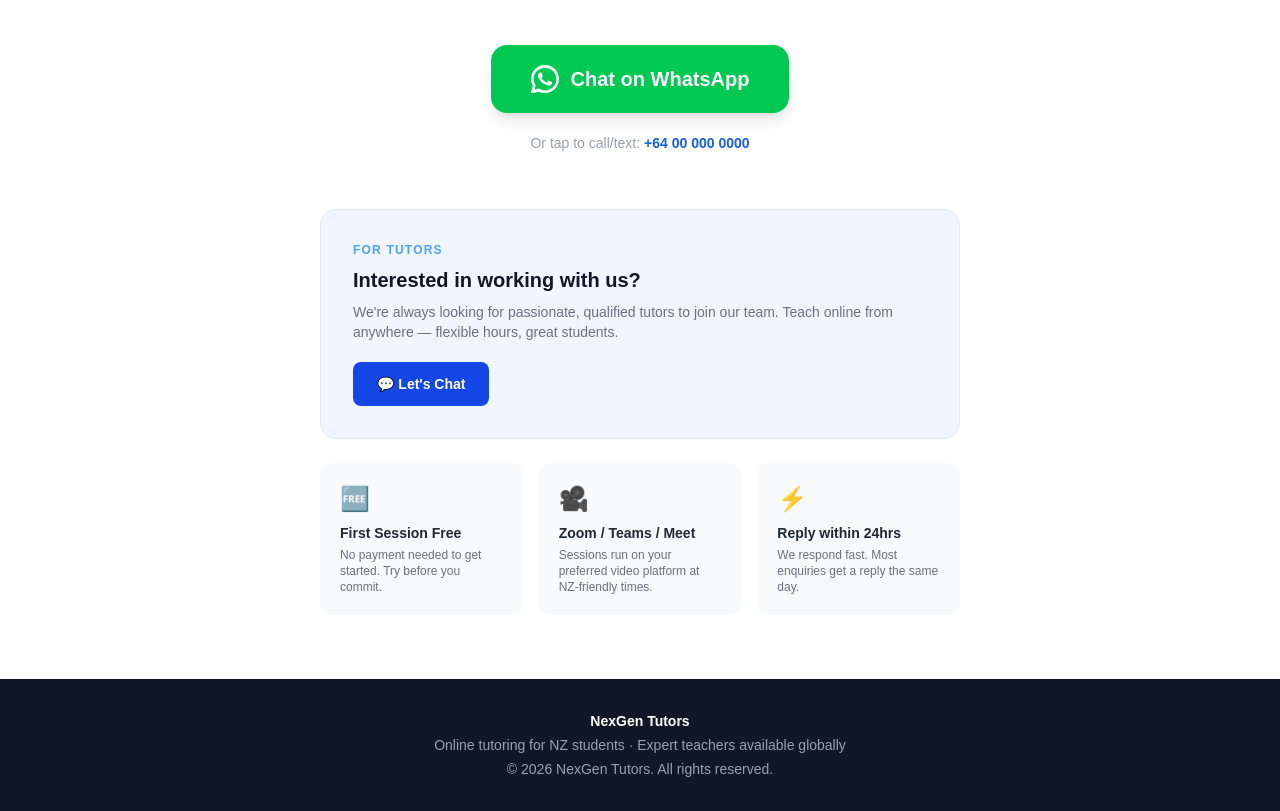
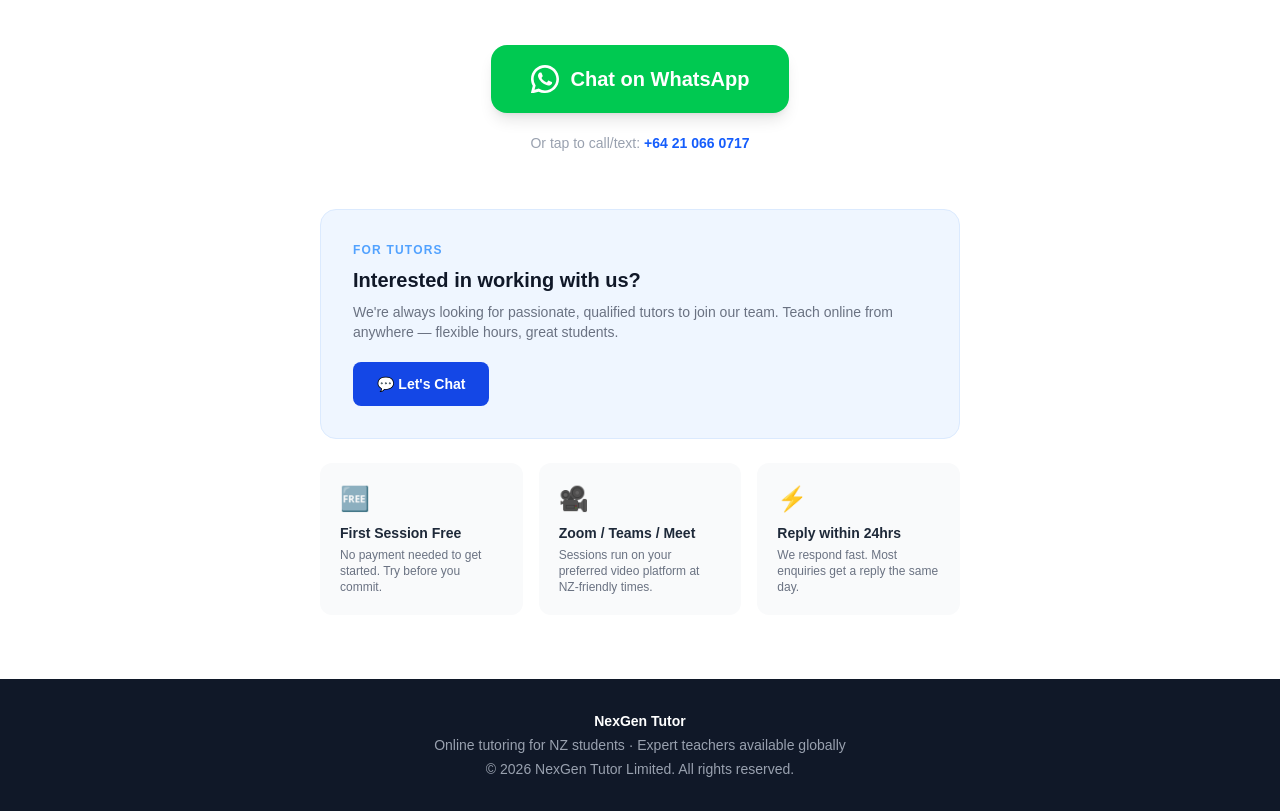
Before and after one commit to kmittal8/nexgen-tutors, a Next.js app: page /contact in a window 1280 px wide. Shown: the part 224-1035 px from the top of the page. Built offline with nearby package versions, Linux system fonts and the light colour scheme.

Commit message:
Rebrand to NexGen Tutor singular, real NZ number, footer to Limited
Co-Authored-By: Claude Sonnet 4.6 <noreply@anthropic.com>

```diff
--- a/app/contact/page.tsx
+++ b/app/contact/page.tsx
@@ -1,6 +1,6 @@
 import Link from "next/link";
 
-const waNumber = "640000000000"; // TODO: replace with your WhatsApp Business number (no + or spaces)
+const waNumber = "64210660717";
 const waMessage = encodeURIComponent(
   "Hi! I'm interested in booking a free trial session for my child. Could you please share more details?"
 );
@@ -29,8 +29,8 @@ export default function Contact() {
 
       <p className="mt-5 text-gray-400 text-sm">
         Or tap to call/text:{" "}
-        <a href="tel:+640000000000" className="text-blue-600 font-semibold hover:underline">
-          +64 00 000 0000
+        <a href="tel:+64210660717" className="text-blue-600 font-semibold hover:underline">
+          +64 21 066 0717
         </a>
       </p>
 
--- a/app/layout.tsx
+++ b/app/layout.tsx
@@ -6,9 +6,9 @@ import Nav from "@/components/Nav";
 const geist = Geist({ subsets: ["latin"], variable: "--font-geist-sans" });
 
 export const metadata: Metadata = {
-  title: "NexGen Tutors | Online Tutoring New Zealand",
+  title: "NexGen Tutor | Online Tutoring New Zealand",
   description:
-    "NexGen Tutors — expert online tutoring for Maths (NCEA), English, Chess and more. Personalized one-on-one sessions with experienced educators. First trial free.",
+    "NexGen Tutor — expert online tutoring for Maths (NCEA), English, Chess and more. Personalized one-on-one sessions with experienced educators. First trial free.",
 };
 
 export default function RootLayout({
@@ -20,9 +20,9 @@ export default function RootLayout({
         <Nav />
         <main className="flex-1">{children}</main>
         <footer className="bg-gray-900 text-gray-400 text-center py-8 text-sm">
-          <p className="font-semibold text-white mb-1">NexGen Tutors</p>
+          <p className="font-semibold text-white mb-1">NexGen Tutor</p>
           <p>Online tutoring for NZ students · Expert teachers available globally</p>
-          <p className="mt-1">© {new Date().getFullYear()} NexGen Tutors. All rights reserved.</p>
+          <p className="mt-1">© {new Date().getFullYear()} NexGen Tutor Limited. All rights reserved.</p>
         </footer>
       </body>
     </html>
--- a/app/page.tsx
+++ b/app/page.tsx
@@ -37,10 +37,10 @@ export default function Home() {
           </p>
           <p className="text-sm mb-8">
             <a
-              href="tel:+640000000000"
+              href="tel:+64210660717"
               className="inline-flex items-center gap-2 animate-pulse text-green-300 hover:text-green-100 font-semibold transition-colors"
             >
-              📞 NZ: +64 00 000 0000
+              📞 NZ: +64 21 066 0717
             </a>
           </p>
           <div className="flex flex-col sm:flex-row gap-4 justify-center">
--- a/components/Nav.tsx
+++ b/components/Nav.tsx
@@ -17,7 +17,7 @@ export default function Nav() {
       <div className="max-w-6xl mx-auto px-4 sm:px-6 flex items-center justify-between h-16">
         <Link href="/" className="flex items-center gap-2">
           <span className="text-blue-700 font-bold text-xl tracking-tight">NexGen</span>
-          <span className="hidden sm:inline text-gray-700 font-medium text-sm">Tutors</span>
+          <span className="hidden sm:inline text-gray-700 font-medium text-sm">Tutor</span>
         </Link>
 
         <div className="hidden md:flex items-center gap-8">
```
